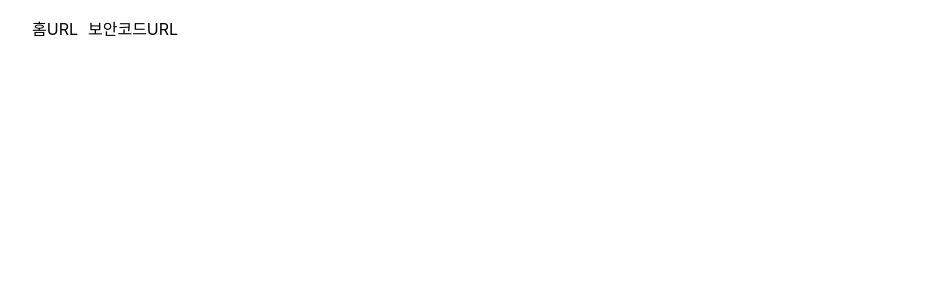
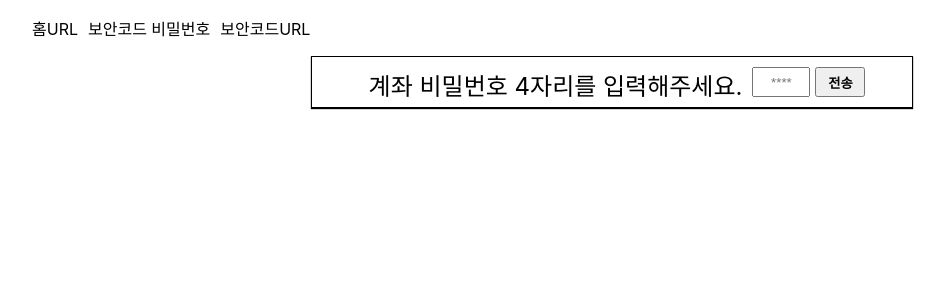
Before and after one commit to kanghyungyu3614/Bank, a React (Create React App) app in the folder src/main/frontend/: page /member/securityCard/password in a window 1280 px wide. Before the commit this address had no page. Shown: the top 300 px of the page, without its empty margins (28-973 px from the left). Built offline with nearby package versions, Linux system fonts and the light colour scheme.

Commit message:
보안카드 front-end 작업 비밀번호 front 작업

```diff
--- a/src/main/frontend/src/component/Index.jsx
+++ b/src/main/frontend/src/component/Index.jsx
@@ -3,8 +3,9 @@ import React from 'react';
 // 라우터 설치[ 터미널 ] : npm i react-router-dom == npm install react-router-dom
 // import { 컴포넌트명 } from 'react-router-dom'; v6
 import { HashRouter, BrowserRouter, Routes, Route, Link,  Router } from "react-router-dom";
-import SecurityCard from "./SecurityCard"
-import styles from "./css/Index.css"
+import styles from "./css/Index.css";
+import SecurityCard from "./SecurityCard";
+import SecurityCardPassword from "./SecurityCardPassword";
     // BrowserRouter : 가상 URL
     //  vs HashRouter :
     // Routes :  Route 목록/리스트
@@ -19,9 +20,11 @@ export default function Index( props ){
             <BrowserRouter>
                 <ul>
                     <li><a href="/">홈URL</a></li>
+                    <li><a href="/member/securityCard/password">보안코드 비밀번호</a></li>
                     <li><a href="/member/securityCard">보안코드URL</a></li>
                 </ul>
                     <Routes>
+                        <Route path="/member/securityCard/password" element={ <SecurityCardPassword/> }/>
                         <Route path="/member/securityCard" element={ <SecurityCard/> }/>
                     </Routes>
             </BrowserRouter>
--- a/src/main/frontend/src/component/SecurityCard.jsx
+++ b/src/main/frontend/src/component/SecurityCard.jsx
@@ -62,6 +62,7 @@ export default function SecurityCard (){
         </div>
 
         {/* sub number */}
+        {/*더미데이터입니다.*/}
         <table className="sub">
             {/*PrintSecurityCardInfo() 함수실행해서 데이터를 여기에 뿌려준다.*/}
             <tr>
--- /dev/null
+++ b/src/main/frontend/src/component/SecurityCardPassword.jsx
@@ -0,0 +1,13 @@
+import React from 'react';
+import './css/SecurityCardPassword.css';
+
+/*강현규 2022-12-07 좌번호 4자리 페이지로 보안카드페이지 이동할때 password 내용*/
+export default function SecurityCardPassword(){
+    return(
+    <div className="passwordComponent">
+        <span className="passwordContent">계좌 비밀번호 4자리를 입력해주세요.</span><br/>
+        <input type="password" className="passwordInput" placeholder="****"/>
+        <button type="button" className="submitButton">전송</button>
+    </div>
+    );
+}
--- /dev/null
+++ b/src/main/frontend/src/component/css/SecurityCardPassword.css
@@ -0,0 +1,36 @@
+/*강현규 2022-12-07 좌번호 4자리 페이지로 보안카드페이지 이동할때 password css 내용*/
+.passwordComponent{
+    display: flex;
+    margin: 0 auto;
+    text-align: center;
+    justify-content: center;
+    margin-top: 10px;
+    border: 1px solid black;
+    width: 600px;
+    height: 50px;
+    margin : 0 auto;
+    box-shadow: 0 1px 1px rgb(0 0 0 / 30);
+    font-weight: 400;
+}
+
+.passwordContent{
+    margin-top: 10px;
+    margin-left: 10px;
+    font-size: 24px;
+    height: 50px;
+}
+
+.passwordInput{
+    margin-top: 10px;
+    margin-left: 10px;
+   text-align: center;
+   width: 50px;
+   height: 24px;
+}
+.submitButton{
+    margin-top: 10px;
+    margin-left: 5px;
+    width: 50px;
+    height: 30px;
+    font-weight: 600;
+}
```
